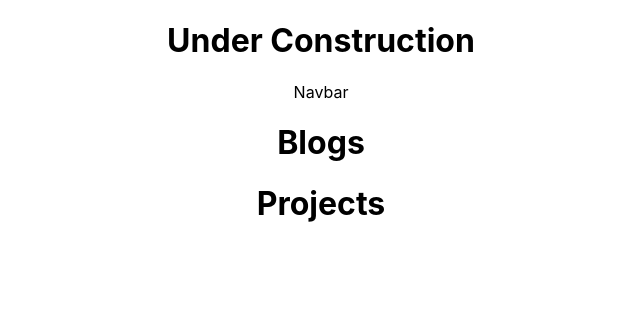
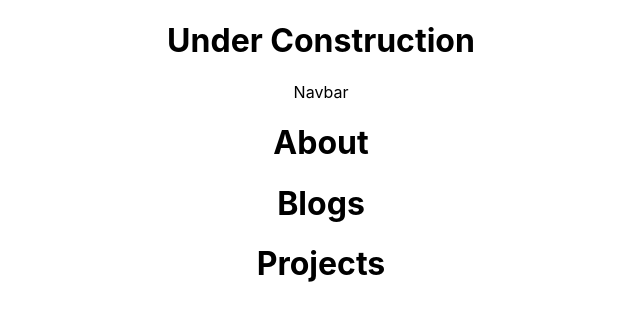
Before and after one commit to gavinoconnor/gavinoconnor.github.io, a React (Create React App) app: page / in a window 1280 px wide. Shown: the top 320 px of the page, without its empty margins (319-959 px from the left). Built offline with nearby package versions, Linux system fonts and the light colour scheme.

Commit message:
add additional components

```diff
--- a/src/App.js
+++ b/src/App.js
@@ -2,7 +2,8 @@
 import './App.css';
 
 // Components
-import Navbar from './Navbar/Navbar';
+import Navbar from './containers/Navbar/Navbar';
+import About from './components/About/About';
 import Blogs from './components/Blogs/Blogs';
 import Projects from './components/Projects/Projects';
 
@@ -12,6 +13,7 @@
     <div className="App">
       <h1>Under Construction</h1>
       <Navbar />
+      <About />
       <Blogs />
       <Projects />
     </div>
--- /dev/null
+++ b/src/components/About/About.js
@@ -0,0 +1,11 @@
+import React from 'react';
+
+const about = () => {
+  return (
+    <div>
+      <h1>About</h1>
+    </div>
+    );
+};
+
+export default about;
```
Also changed, not shown: src/containers/Navbar/Navbar.js (renamed from src/Navbar/Navbar.js).
